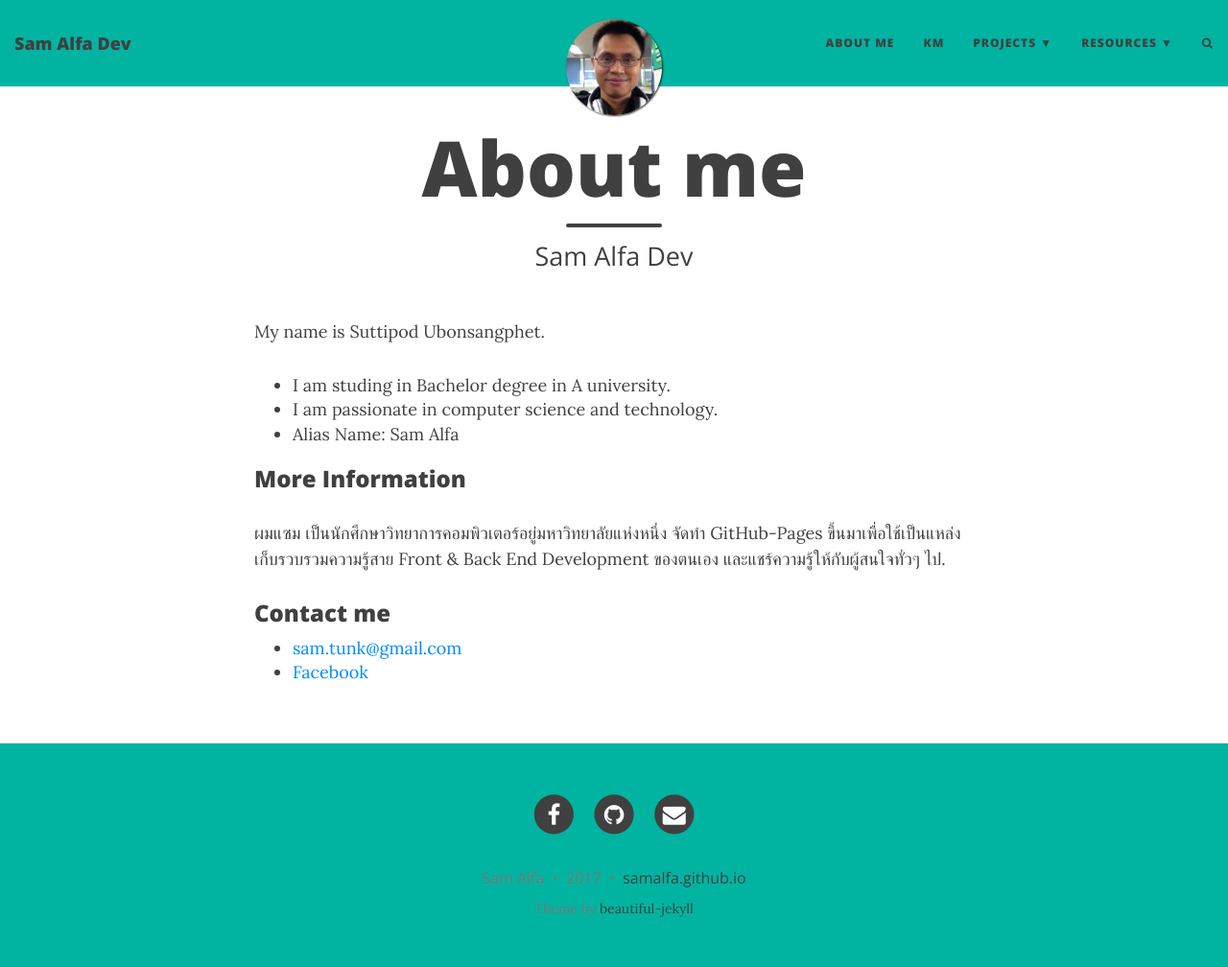
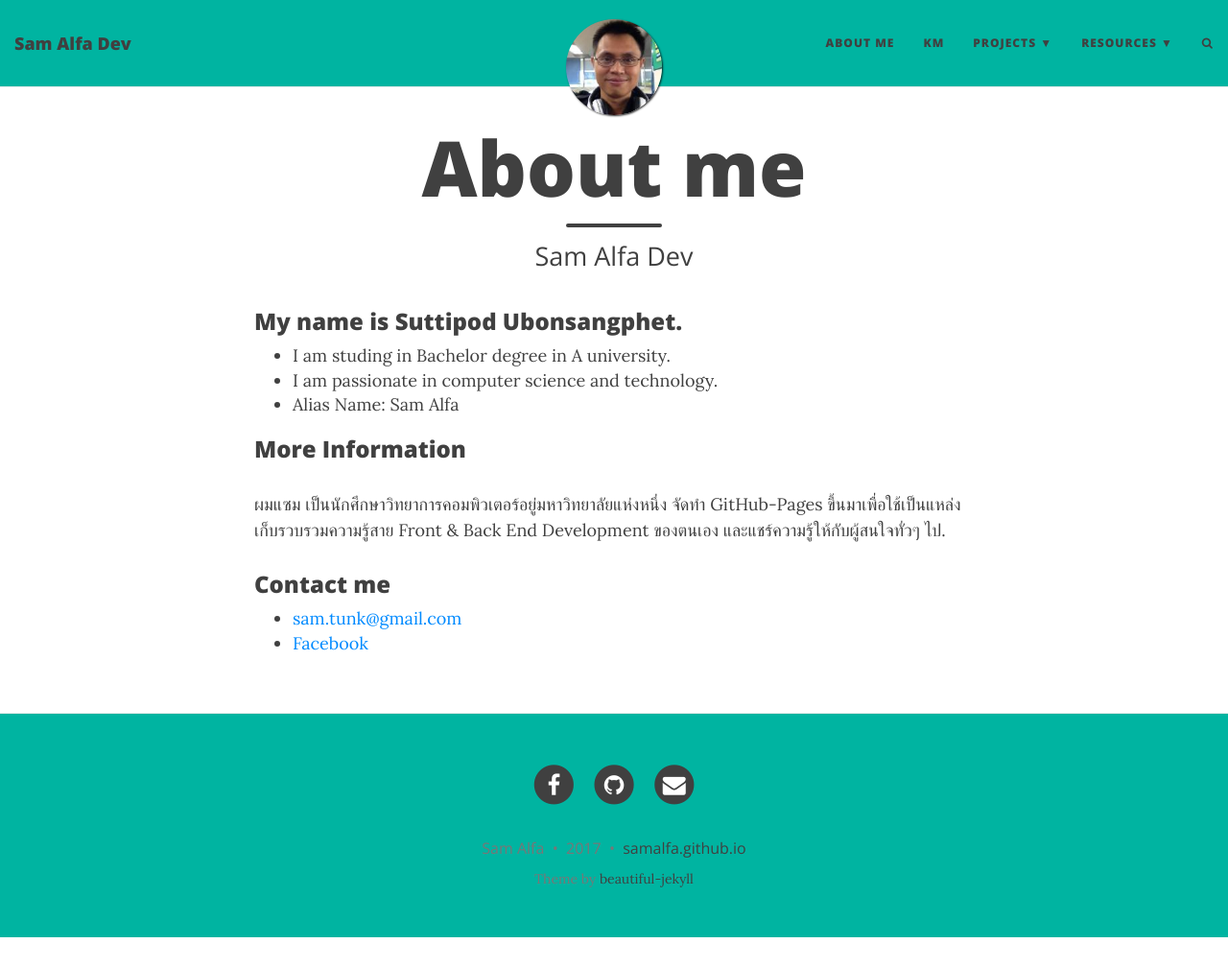
Before and after one commit to samalfa/samalfa.github.io, a Jekyll site: the page built from aboutme.md, in a window 1280 px wide and 1008 px high. Shown: the whole window at 96% size. Built offline with Jekyll 4.4.1, drawn with Linux system fonts in a browser that asks for light colours; nearby versions of some CDN libraries.

```diff
--- a/aboutme.md
+++ b/aboutme.md
@@ -4,7 +4,7 @@ title: About me
 subtitle: Sam Alfa Dev
 ---
 
-My name is Suttipod Ubonsangphet.
+### My name is Suttipod Ubonsangphet.
 
 - I am studing in Bachelor degree in A university.
 - I am passionate in computer science and technology.
```
